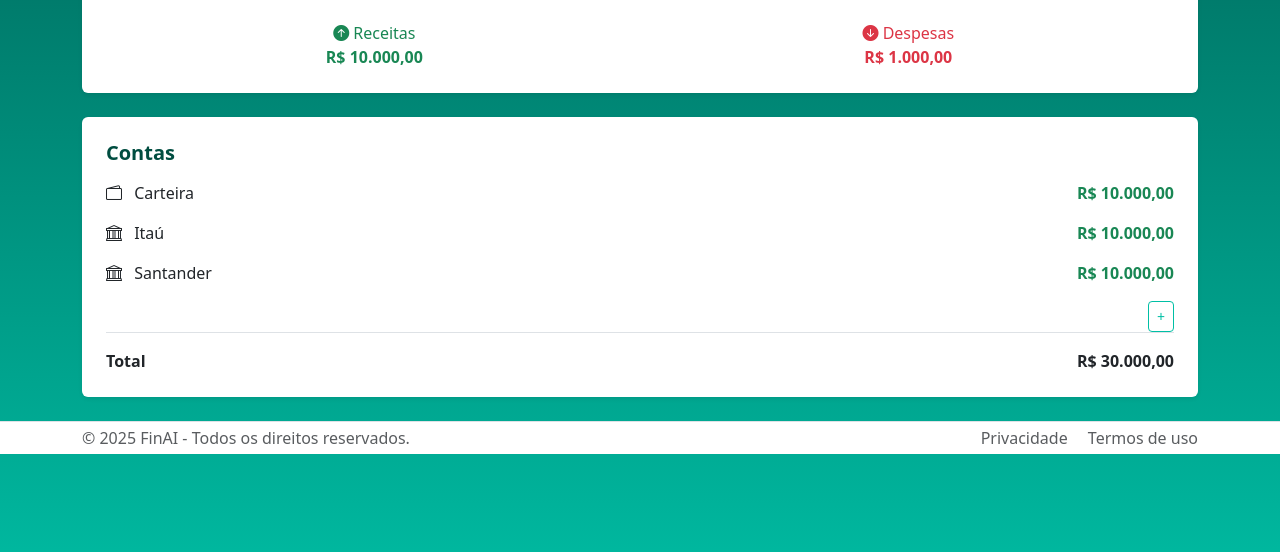
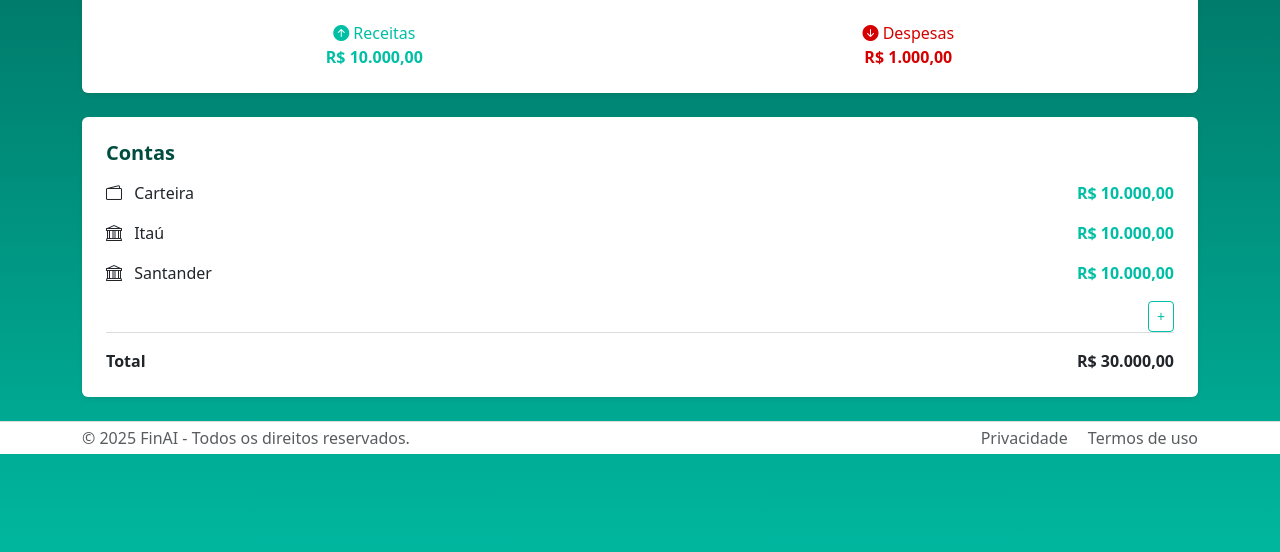
Before and after one commit to Michael-Botelho-Dev/Projeto-FinAI, a plain HTML site: page index.html in a window 1280 px wide. Shown: the part 174-726 px from the top of the page. Drawn offline with nearby package versions, Linux system fonts and the light colour scheme.

Commit message:
feat: add style in text and border

```diff
--- a/style.css
+++ b/style.css
@@ -51,3 +51,16 @@ h5 {
     background-color: #00bfa5;
     color: white;
 }
+
+.text-success {
+    color: #00bfa5 !important;
+}
+
+.text-danger {
+    color: #d50000 !important;
+}
+
+
+.border-top {
+    border-color: #ddd !important;
+}
```
